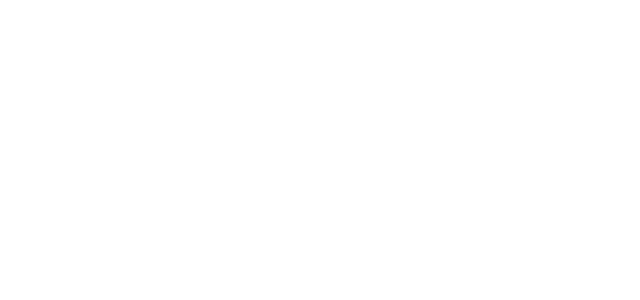
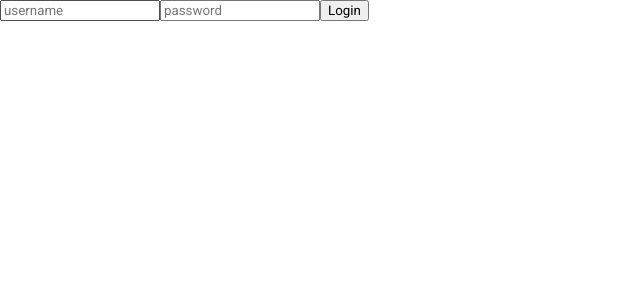
Before and after one commit to OutcastR07/booking-app, a React (Create React App) app in the folder frontend/: page /login in a window 1280 px wide. Before the commit this address had no page. Shown: the top 300 px of the page, without its empty margins (0-640 px from the left). Built offline with nearby package versions, Linux system fonts and the light colour scheme.

Commit message:
login-auth-context-api

```diff
--- a/frontend/src/App.js
+++ b/frontend/src/App.js
@@ -6,6 +6,7 @@ import {
 import Home from "./pages/home/Home";
 import Hotel from "./pages/hotel/Hotel";
 import List from "./pages/list/List";
+import Login from "./pages/login/Login";
 
 function App() {
   return (
@@ -14,6 +15,7 @@ function App() {
         <Route path="/" element={<Home />} />
         <Route path="/hotels" element={<List />} />
         <Route path="/hotels/:id" element={<Hotel />} />
+        <Route path="/login" element={<Login />} />
       </Routes>
     </BrowserRouter>
   );
--- a/frontend/src/components/header/Header.jsx
+++ b/frontend/src/components/header/Header.jsx
@@ -14,6 +14,7 @@ import 'react-date-range/dist/theme/default.css'; // theme css file
 import { format } from 'date-fns';
 import { useNavigate } from "react-router-dom"
 import { SearchContext } from '../../context/SearchContext';
+import { AuthContext } from '../../context/AuthContext';
 
 const Header = ({ type }) => {
 
@@ -34,6 +35,7 @@ const Header = ({ type }) => {
     })
 
     const navigate = useNavigate()
+    const { user } = useContext(AuthContext);
 
     const handleOption = (name, operation) => {
         setOptions((prev) => {
@@ -84,9 +86,9 @@ const Header = ({ type }) => {
                         <p className='header__description'>
                             Get rewarded for booking - unlock instant savings of 10% or more with a free bookingDotCom account.
                         </p>
-                        <button className="header__button">
+                        {!user && <button className="header__button">
                             Sign in / Register
-                        </button>
+                        </button>}
                         <div className="header__search">
                             <div className="header__searchItem">
                                 <HotelIcon className='header__icon' />
--- a/frontend/src/components/navbar/Navbar.jsx
+++ b/frontend/src/components/navbar/Navbar.jsx
@@ -1,8 +1,12 @@
-import React from 'react'
+import React, { useContext } from 'react'
 import './Navbar.css'
 import { Link } from 'react-router-dom'
+import { AuthContext } from '../../context/AuthContext';
 
 const Navbar = () => {
+
+    const { user } = useContext(AuthContext);
+
     return (
         <div className='navbar'>
             <div className="navbar__container">
@@ -11,14 +15,14 @@ const Navbar = () => {
                         bookingDotCom
                     </span>
                 </Link>
-                <div className="navbar__items">
+                {user ? (user.username) : (<div className="navbar__items">
                     <button className="navbar__button">
                         Register
                     </button>
                     <button className="navbar__button">
                         Login
                     </button>
-                </div>
+                </div>)}
             </div>
         </div>
     )
--- /dev/null
+++ b/frontend/src/context/AuthContext.js
@@ -0,0 +1,61 @@
+import { createContext, useEffect, useReducer } from "react";
+
+const INITIAL_STATE = {
+    user: JSON.parse(localStorage.getItem("user")) || null,
+    loading: false,
+    error: null,
+};
+
+export const AuthContext = createContext(INITIAL_STATE);
+
+const AuthReducer = (state, action) => {
+    switch (action.type) {
+        case "LOGIN_START":
+            return {
+                user: null,
+                loading: true,
+                error: null,
+            };
+        case "LOGIN_SUCCESS":
+            return {
+                user: action.payload,
+                loading: false,
+                error: null,
+            };
+        case "LOGIN_FAILURE":
+            return {
+                user: null,
+                loading: false,
+                error: action.payload,
+            };
+        case "LOGOUT":
+            return {
+                user: null,
+                loading: false,
+                error: null,
+            };
+        default:
+            return state;
+    }
+};
+
+export const AuthContextProvider = ({ children }) => {
+    const [state, dispatch] = useReducer(AuthReducer, INITIAL_STATE);
+
+    useEffect(() => {
+        localStorage.setItem("user", JSON.stringify(state.user));
+    }, [state.user])
+
+    return (
+        <AuthContext.Provider
+            value={{
+                user: state.user,
+                loading: state.loading,
+                error: state.error,
+                dispatch,
+            }}
+        >
+            {children}
+        </AuthContext.Provider>
+    )
+}
--- a/frontend/src/index.js
+++ b/frontend/src/index.js
@@ -1,15 +1,18 @@
 import React from 'react';
 import ReactDOM from 'react-dom/client';
 import App from './App';
+import { AuthContextProvider } from './context/AuthContext';
 import { SearchContextProvider } from './context/SearchContext';
 import './index.css'
 
 const root = ReactDOM.createRoot(document.getElementById('root'));
 root.render(
   <React.StrictMode>
-    <SearchContextProvider>
-      <App />
-    </SearchContextProvider>
+    <AuthContextProvider>
+      <SearchContextProvider>
+        <App />
+      </SearchContextProvider>
+    </AuthContextProvider>
   </React.StrictMode>
 );
 
--- /dev/null
+++ b/frontend/src/pages/login/Login.jsx
@@ -0,0 +1,59 @@
+import axios from 'axios'
+import React, { useContext, useState } from 'react'
+import { useNavigate } from 'react-router-dom'
+import { AuthContext } from '../../context/AuthContext'
+import './Login.css'
+
+const Login = () => {
+
+    const [credentials, setCredentials] = useState({
+        username: undefined,
+        password: undefined
+    })
+
+    const { loading, error, dispatch } = useContext(AuthContext);
+
+    const handleChange = (e) => {
+        setCredentials((prev) => ({ ...prev, [e.target.id]: e.target.value }));
+    };
+
+    const handleClick = async e => {
+        e.preventDefault()
+        dispatch({ type: "LOGIN_START" })
+        try {
+            const res = await axios.post("/auth/login", credentials);
+            dispatch({ type: "LOGIN_SUCCESS", payload: res.data });
+            navigate("/")
+        } catch (err) {
+            dispatch({ type: "LOGIN_FAILURE", payload: err.response.data });
+        }
+    }
+
+    const navigate = useNavigate()
+
+    return (
+        <div className='login'>
+            <div className="login__container">
+                <input
+                    type="text" placeholder='username'
+                    id='username'
+                    onChange={handleChange}
+                    className='login__input'
+                />
+                <input
+                    type="password" placeholder='password'
+                    id='password'
+                    onChange={handleChange}
+                    className='login__input'
+                />
+                <button
+                    disabled={loading}
+                    onClick={handleClick}
+                    className='login__button'>Login</button>
+                {error && <span>{error.message}</span>}
+            </div>
+        </div>
+    )
+}
+
+export default Login
```
Also changed, not shown: frontend/src/pages/login/Login.css (added).
